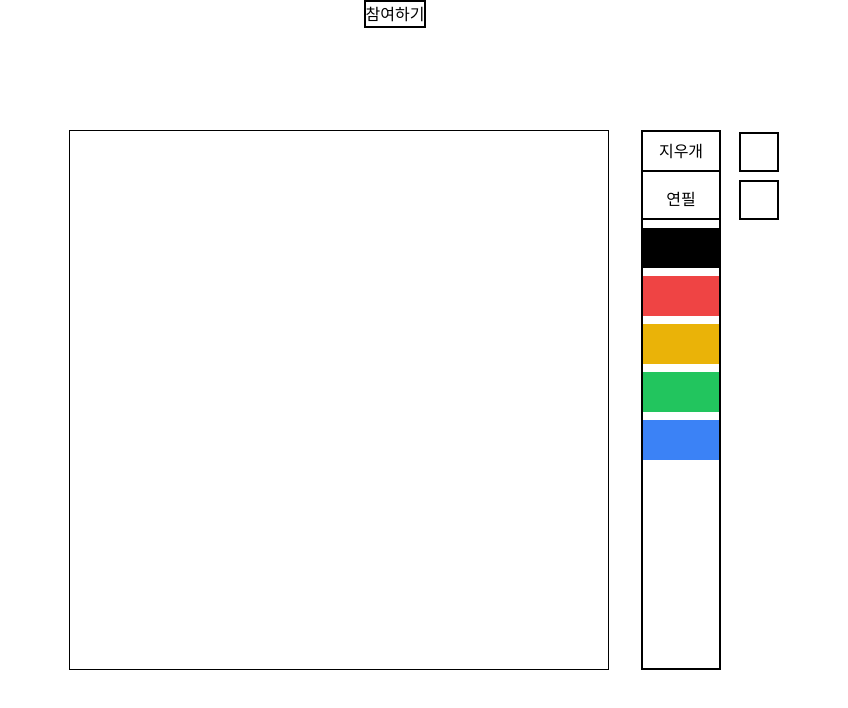
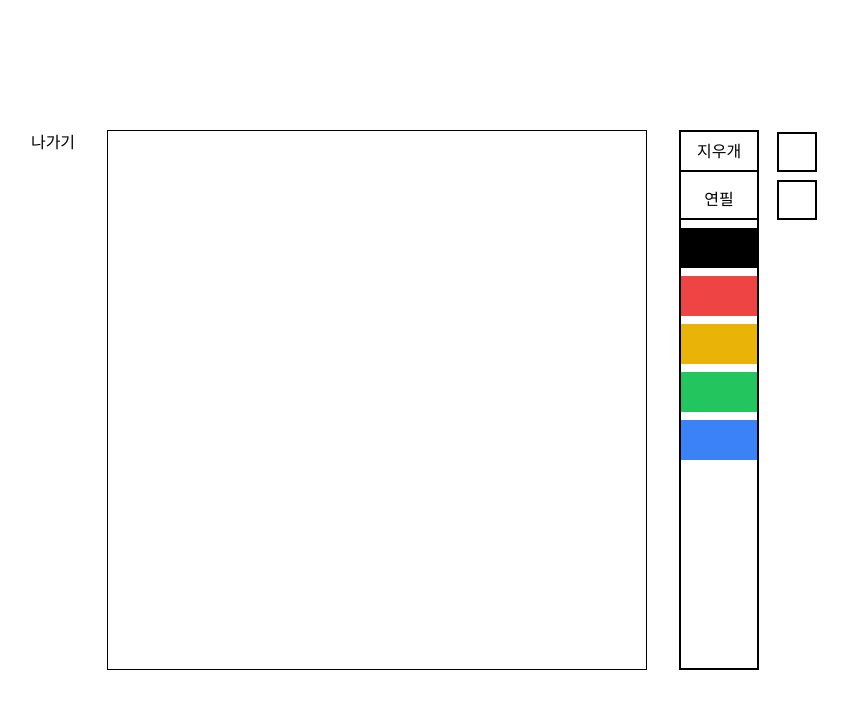
Before and after one commit to jaesoekjjang/Detective-Doodle, a React (Vite) app in the folder frontend/: page /game in a window 1280 px wide. Shown: the top 708 px of the page, without its empty margins (245-1093 px from the left). Built offline with nearby package versions, Linux system fonts and the light colour scheme.

Commit message:
Add router

```diff
--- a/frontend/package.json
+++ b/frontend/package.json
@@ -9,7 +9,8 @@
   },
   "dependencies": {
     "react": "^18.0.0",
-    "react-dom": "^18.0.0"
+    "react-dom": "^18.0.0",
+    "react-router-dom": "^6.3.0"
   },
   "devDependencies": {
     "@types/react": "^18.0.0",
--- a/frontend/src/App.tsx
+++ b/frontend/src/App.tsx
@@ -1,8 +1,11 @@
-import React from 'react'
+import React,{Suspense, lazy} from 'react'
 import './App.css'
-import Canvas from './Canvas'
 import { useState } from 'react'
 import {startGame} from './game/api'
+import { BrowserRouter as Router, Routes, Route } from 'react-router-dom'
+
+const Lobby = lazy(()=>import('./components/lobby'))
+const Game = lazy(()=>import('./components/game'))
 
 function App() {
   const [start, setStart] = useState(false)
@@ -13,11 +16,15 @@ function App() {
   }
 
   return (
-    <div className="App">
-      <button className="absolute top-0 border-2 border-black" onClick={onClick}>
-        {start ? '떠나기' : '참여하기'}
-      </button>
-      <Canvas />
+    <div className='flex justify-center items-center h-screen'>
+    <Router>
+      <Suspense fallback={<div>loading...</div>}>
+        <Routes>
+          <Route path='/' element={<Lobby/>}></Route>
+          <Route path='/game' element={<Game/>}></Route>
+        </Routes>
+      </Suspense>
+    </Router>
     </div>
   )
 }
--- a/frontend/src/Canvas.tsx
+++ /dev/null
@@ -1,34 +0,0 @@
-import React from 'react'
-import { WIDTH, HEIGHT } from './game/api'
-import { clear, setTool, setPencilWidth, setEraserWidth } from './game/api'
-
-const Canvas = () => {
-  const changeColor:React.MouseEventHandler<HTMLButtonElement> = (e) =>{
-  }
-
-  const clearCanvas = () =>{
-    clear();
-  }
-
-  return (
-    <div className='flex gap-8'>
-      <canvas id='canvas' width={WIDTH} height={HEIGHT}></canvas>
-      <div className="relative flex flex-col gap-2 w-20 border-black border-2">
-        <button className="h-10 border-b-2 border-black" onClick={()=>setTool('eraser')}>지우개</button>
-        <button className="h-10 border-b-2 border-black" onClick={()=>setTool('pencil')}>연필</button>
-        <button className="bg-black w-full h-10" onClick={changeColor} value='rgb(0, 0, 0)'></button>
-        <button className="bg-red-500 w-full h-10" onClick={changeColor} value='rgb(239 68 68)'></button>
-        <button className="bg-yellow-500 w-full h-10" onClick={changeColor} value='rgb(234 179 8)'></button>
-        <button className="bg-green-500 w-full h-10" onClick={changeColor} value='rgb(34 197 94)'></button>
-        <button className="bg-blue-500 w-full h-10" onClick={changeColor} value='rgb(59 130 246)'></button>
-
-        <div className="absolute flex gap-2 flex-col left-24 w-10 ">
-          <input className='h-10 border-black border-2' type="text" onChange={(e)=>setEraserWidth(+e.target.value)}/>
-          <input className='h-10 border-black border-2' type="text" onChange={(e)=>setPencilWidth(+e.target.value)}/>
-        </div>
-      </div>
-    </div>
-  )
-}
-
-export default Canvas
--- /dev/null
+++ b/frontend/src/components/game/Palette.tsx
@@ -0,0 +1,29 @@
+import React from 'react'
+import { clear, setTool, setPencilWidth, setEraserWidth } from '../../game/api'
+
+const Palette = () => {
+  const changeColor:React.MouseEventHandler<HTMLButtonElement> = (e) =>{
+  }
+
+  const clearCanvas = () =>{
+    clear();
+  }
+  return (
+    <div className="relative flex flex-col gap-2 w-20 border-black border-2">
+      <button className="h-10 border-b-2 border-black" onClick={()=>setTool('eraser')}>지우개</button>
+      <button className="h-10 border-b-2 border-black" onClick={()=>setTool('pencil')}>연필</button>
+      <button className="bg-black w-full h-10" onClick={changeColor} value='rgb(0, 0, 0)'></button>
+      <button className="bg-red-500 w-full h-10" onClick={changeColor} value='rgb(239 68 68)'></button>
+      <button className="bg-yellow-500 w-full h-10" onClick={changeColor} value='rgb(234 179 8)'></button>
+      <button className="bg-green-500 w-full h-10" onClick={changeColor} value='rgb(34 197 94)'></button>
+      <button className="bg-blue-500 w-full h-10" onClick={changeColor} value='rgb(59 130 246)'></button>
+
+      <div className="absolute flex gap-2 flex-col left-24 w-10 ">
+        <input className='h-10 border-black border-2' type="text" onChange={(e)=>setEraserWidth(+e.target.value)}/>
+        <input className='h-10 border-black border-2' type="text" onChange={(e)=>setPencilWidth(+e.target.value)}/>
+      </div>
+    </div>
+  )
+}
+
+export default Palette;
--- /dev/null
+++ b/frontend/src/components/game/index.tsx
@@ -0,0 +1,21 @@
+import React, { useEffect, lazy } from 'react'
+import { Link } from 'react-router-dom'
+import Palette from './Palette'
+import { WIDTH, HEIGHT, startGame } from '../../game/api'
+
+const Game = () => {
+  useEffect(()=>{
+    startGame();
+  }, [])
+
+
+  return (
+    <div className='flex gap-8'>
+      <Link to='/'>나가기</Link>
+      <canvas id='canvas' width={WIDTH} height={HEIGHT}></canvas>
+      <Palette />
+    </div>
+  )
+}
+
+export default Game
--- /dev/null
+++ b/frontend/src/components/hooks/useCavnas.tsx
@@ -0,0 +1,12 @@
+import React from 'react'
+import { WIDTH, HEIGHT } from '../../game/api'
+
+const useCavnas = () => {
+
+
+  return (
+    <canvas id='canvas' width={WIDTH} height={HEIGHT}></canvas>
+  )
+}
+
+export default useCavnas
--- /dev/null
+++ b/frontend/src/components/lobby/index.tsx
@@ -0,0 +1,12 @@
+import React from 'react'
+import {Link} from 'react-router-dom'
+
+const Lobby = () => {
+  return (
+    <div>
+      <Link to='/game'>참가하기</Link>
+    </div>
+  )
+}
+
+export default Lobby
--- a/frontend/src/game/Eraser.ts
+++ b/frontend/src/game/Eraser.ts
@@ -6,7 +6,7 @@ export default class Eraser{
     this.ctx.globalCompositeOperation = 'destination-out';
     this.ctx.beginPath();
     this.ctx.moveTo(lastX, lastY);
-    this.ctx.lineWidth = this.width;
+    this.ctx.lineWidth = this._width;
     this.ctx.lineTo(crntX, crntY)
     this.ctx.stroke();
     this.ctx.closePath();
@@ -15,5 +15,6 @@ export default class Eraser{
 
   set width(width: number){
     this._width = width;
+    console.log(this._width)
   }
 }
--- a/frontend/src/game/Game.ts
+++ b/frontend/src/game/Game.ts
@@ -1,10 +1,6 @@
 import Canvas from './Canvas'
 import {io, Socket} from 'socket.io-client'
 import Me from './Me';
-import Player from './Me';
-import PlayerDTO from '../dto/player.dto';
-import DrawDTO from '../dto/draw.dto';
-import JoinDTO from '../dto/join.dto';
 
 export default class Game {
   private static game: Game;
--- a/frontend/src/game/Pencil.ts
+++ b/frontend/src/game/Pencil.ts
@@ -9,7 +9,7 @@ export default class Pencil{
     this.ctx.moveTo(lastX, lastY);
     this.ctx.strokeStyle = this._color;
     this.ctx.lineWidth = this._lineWidth;
-    //TODO 베지어 곡선으로 그리기
+    //TODO 베지어 곡선으로 변경
     this.ctx.lineTo(crntX, crntY)
     this.ctx.stroke();
     this.ctx.closePath();
--- a/frontend/src/main.tsx
+++ b/frontend/src/main.tsx
@@ -4,7 +4,5 @@ import App from './App'
 import './index.css'
 
 ReactDOM.createRoot(document.getElementById('root')!).render(
-  <React.StrictMode>
-    <App />
-  </React.StrictMode>
+  <App />
 )
```
Also changed, not shown: 1 other file (tests, documents, lock files or other folders).
